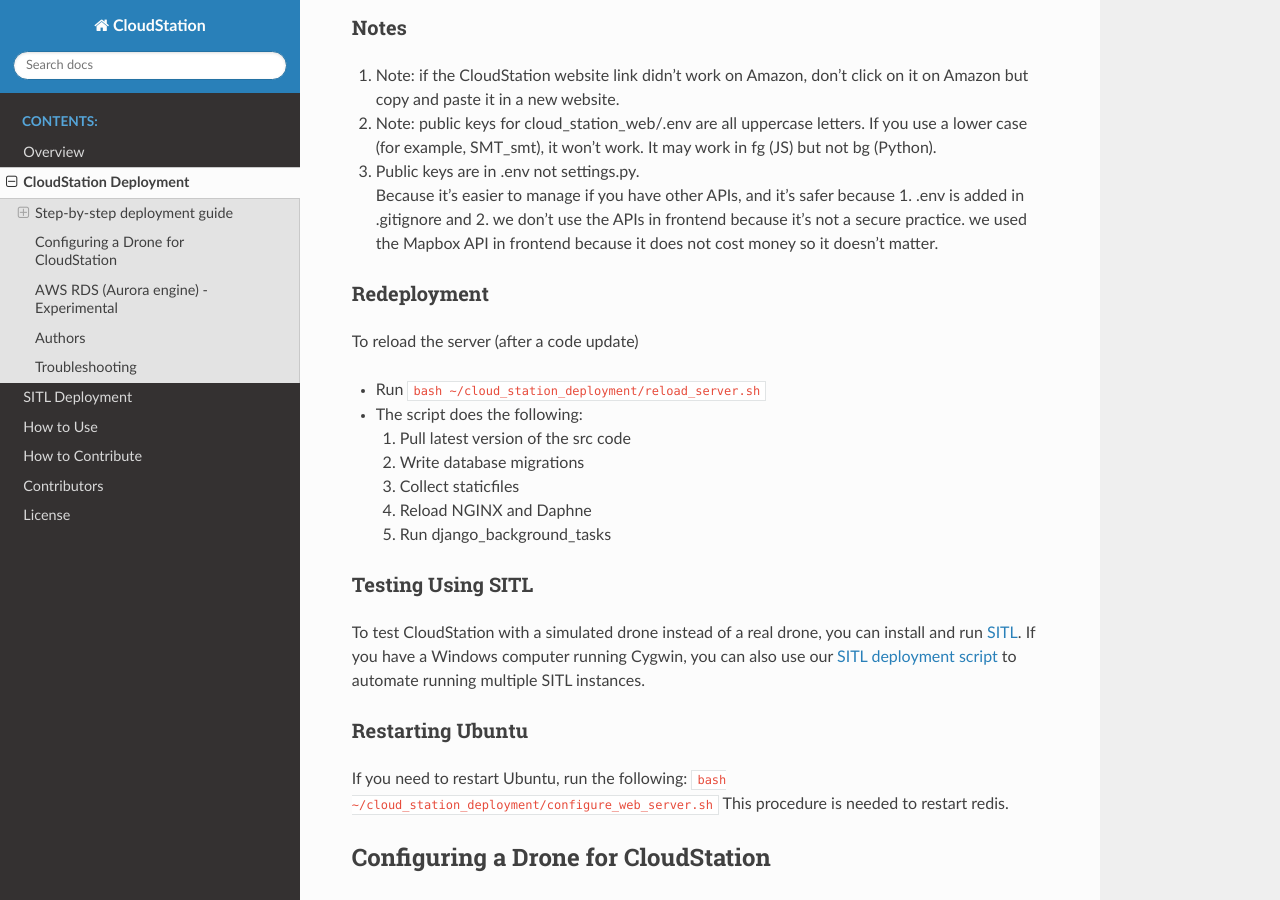
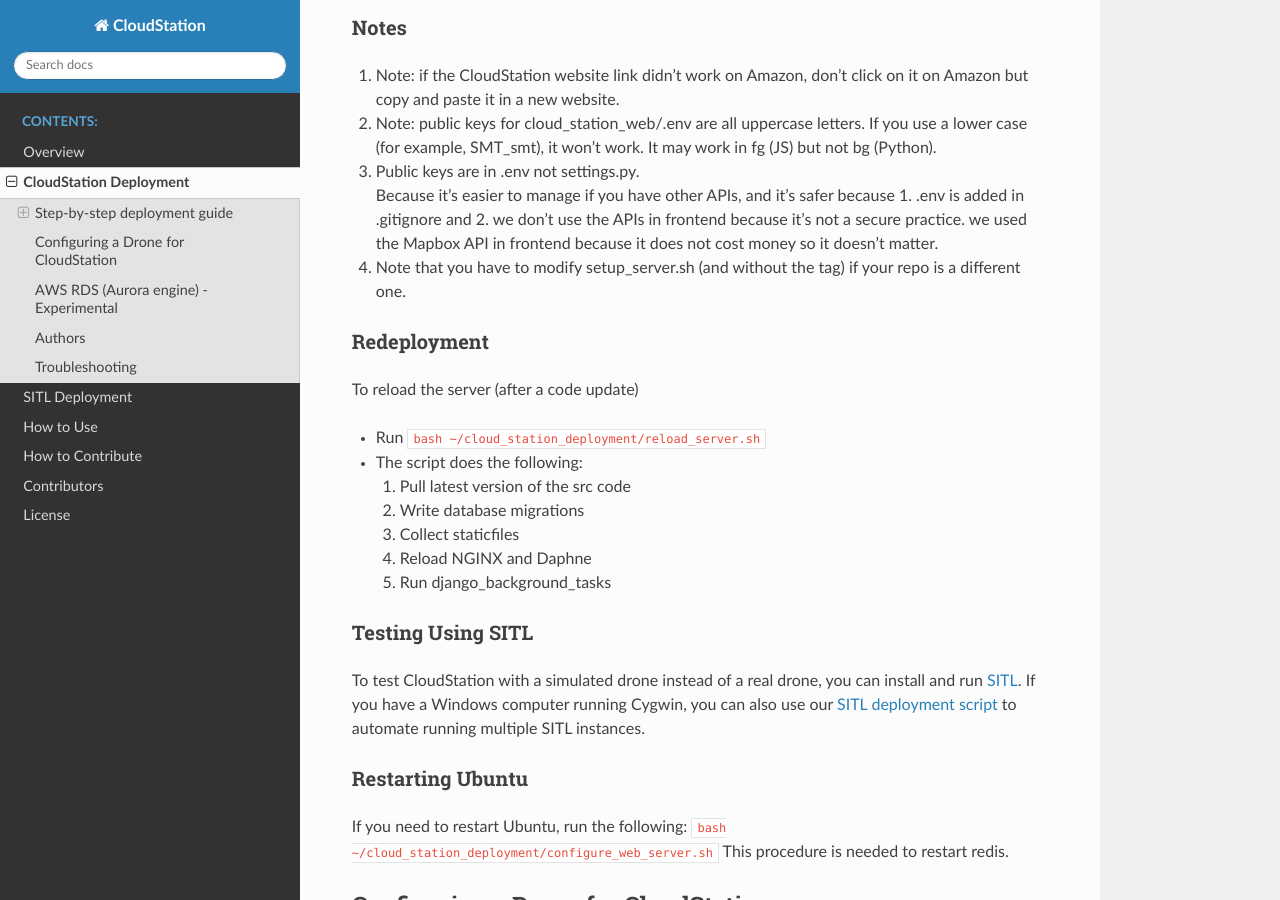
Before and after one commit to CloudStationTeam/docs, a Sphinx documentation site: the page built from source/deployment.md, in a window 1280 px wide and 900 px high, scrolled down 2289 px. Built offline with Sphinx 7.4.7 and the Read the Docs theme 2.0.0, drawn with Linux system fonts in a browser that asks for light colours.

Commit message:
Update deployment.md

```diff
--- a/source/deployment.md
+++ b/source/deployment.md
@@ -70,6 +70,8 @@
 2. Note: public keys for cloud_station_web/.env are all uppercase letters. If you use a lower case (for example, SMT_smt), it won't work. It may work in fg (JS) but not bg (Python).
 3. Public keys are in .env not settings.py. \
 Because it's easier to manage if you have other APIs, and it's safer because 1. .env is added in .gitignore and 2. we don't use the APIs in frontend because it's not a secure practice. we used the Mapbox API in frontend because it does not cost money so it doesn't matter.
+
+4. Note that you have to modify setup_server.sh (and without the tag) if your repo is a different one.
 
 
 
```
